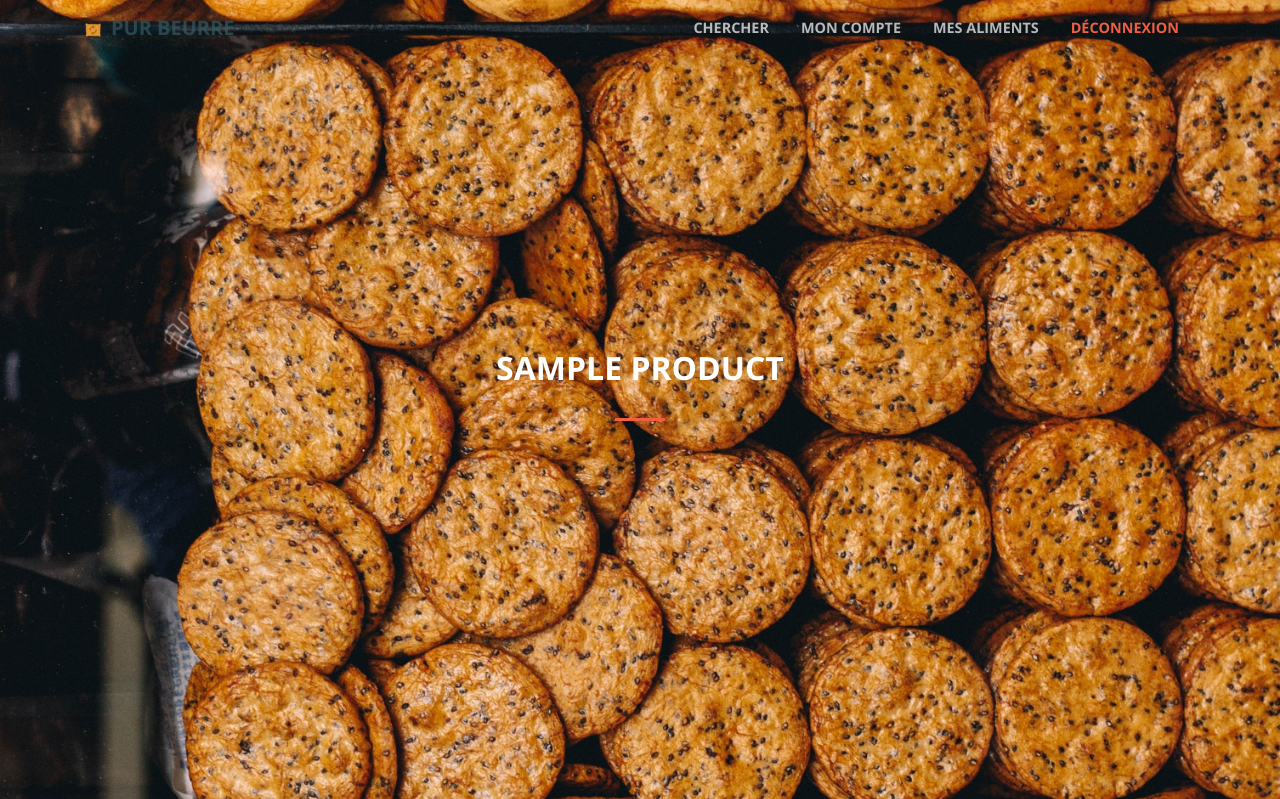
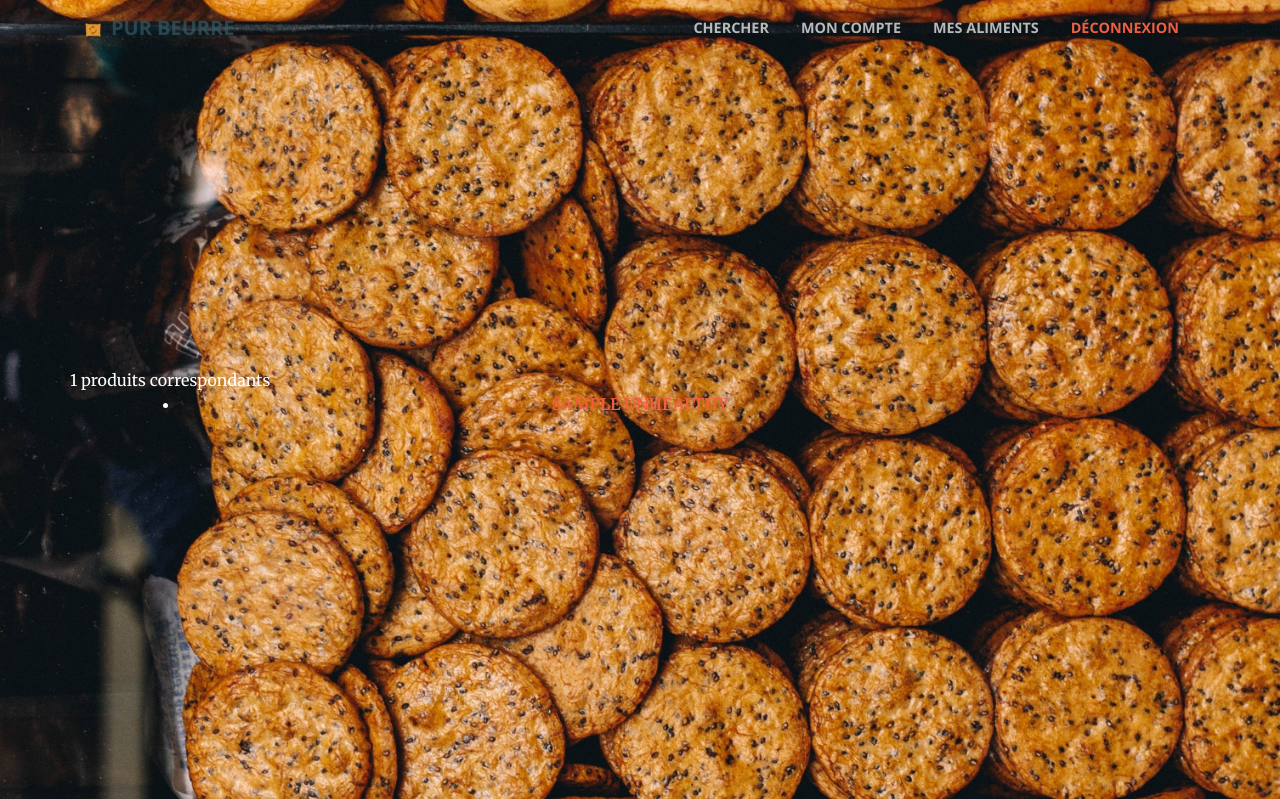
Before and after one commit to lauremenaut/2018_07_31_python_projet_8, a Django app: template pur_beurre_lm/healthier_food/templates/healthier_food/search.html in a window 1280 px wide. Shown: the top 799 px of the page. Run offline with Django 3.2, Linux system fonts and the light colour scheme; tables that the repository leaves empty hold one stand-in row (values such as "Sample post"); the template is opened without the code that fills it: values that come from a table or form of the project are taken from there, most other values are stand-ins (such as "Sample title", 1, 10 or a date in 2020); some libraries are stand-ins or nearby versions.

Commit message:
improve 'for' loop

```diff
--- a/pur_beurre_lm/healthier_food/templates/healthier_food/search.html
+++ b/pur_beurre_lm/healthier_food/templates/healthier_food/search.html
@@ -1,18 +1,23 @@
 {% extends 'healthier_food/base.html' %}
 
 {% block content %}
-    {% for unhealthy_product in unhealthy_products %}
-        <header class="detail_bg masthead text-center text-white d-flex">
-          <div class="container my-auto">
-            <div class="row">
-              <div class="col-lg-10 mx-auto">
-                <h2 class="text-uppercase">
-                  <strong>{{ unhealthy_product }}</strong>
-                </h1>
-                <hr>
-              </div>
+    <header class="detail_bg masthead text-center text-white d-flex">
+        <div class="container my-auto">
+            <div class="row">{{products_dict|length}} produits correspondants
+                <ul class="col-lg-10 mx-auto">
+                    {% for unhealthy, healthy in products_dict.items %}
+                        <li class="text-uppercase">
+                            <a href="/healthier_food/{{ healthy }}"><strong>{{ unhealthy }}</strong></a>
+                        </li>
+                        {% if not forloop.last %}
+                            <hr>
+                        {% endif %}
+
+                        {% empty %}
+                            <p>Aucun produit ne correspond à votre recherche</p>
+                    {% endfor %}
+                </ul>
             </div>
-          </div>
-        </header>
-    {% endfor %}
+        </div>
+    </header>
 {% endblock %}
```
